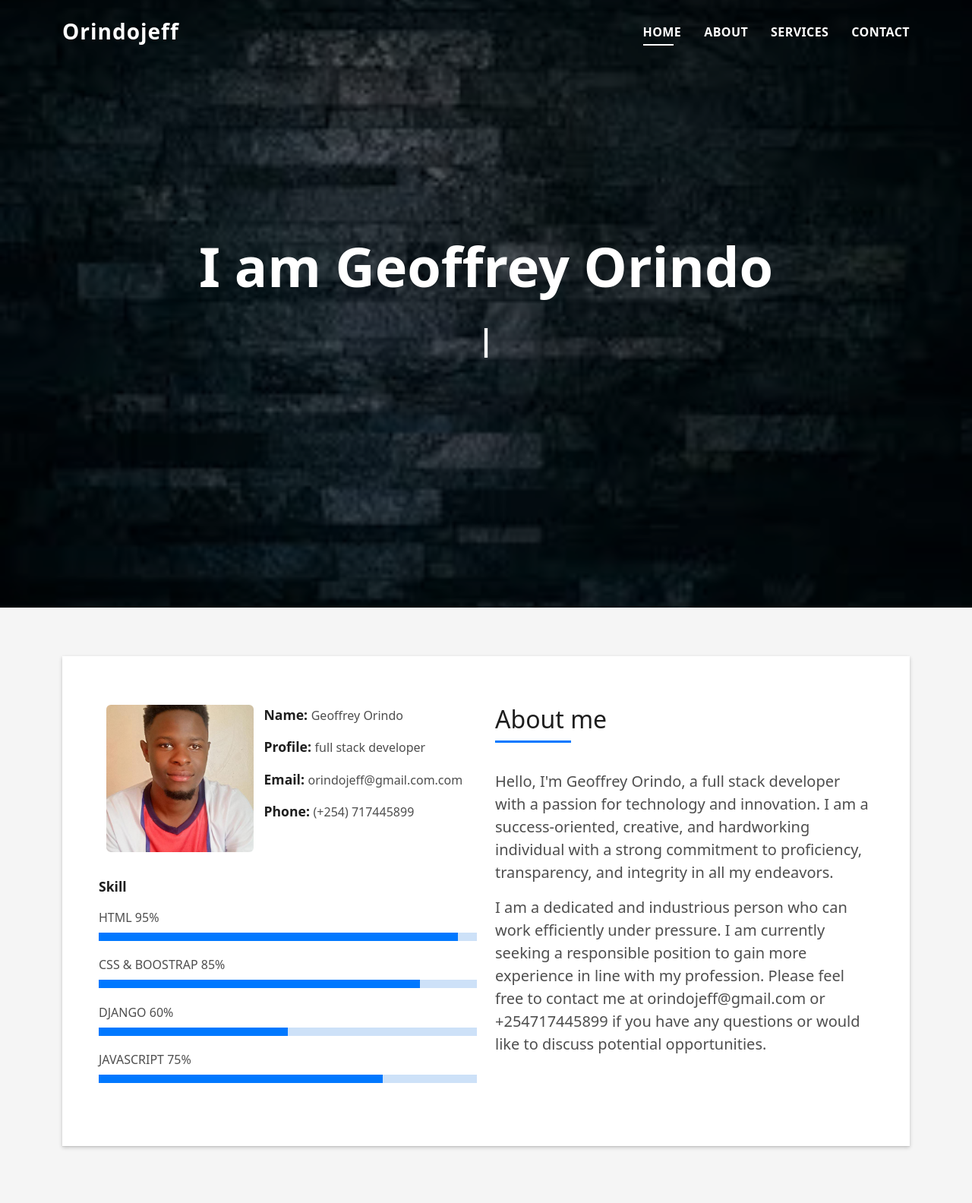
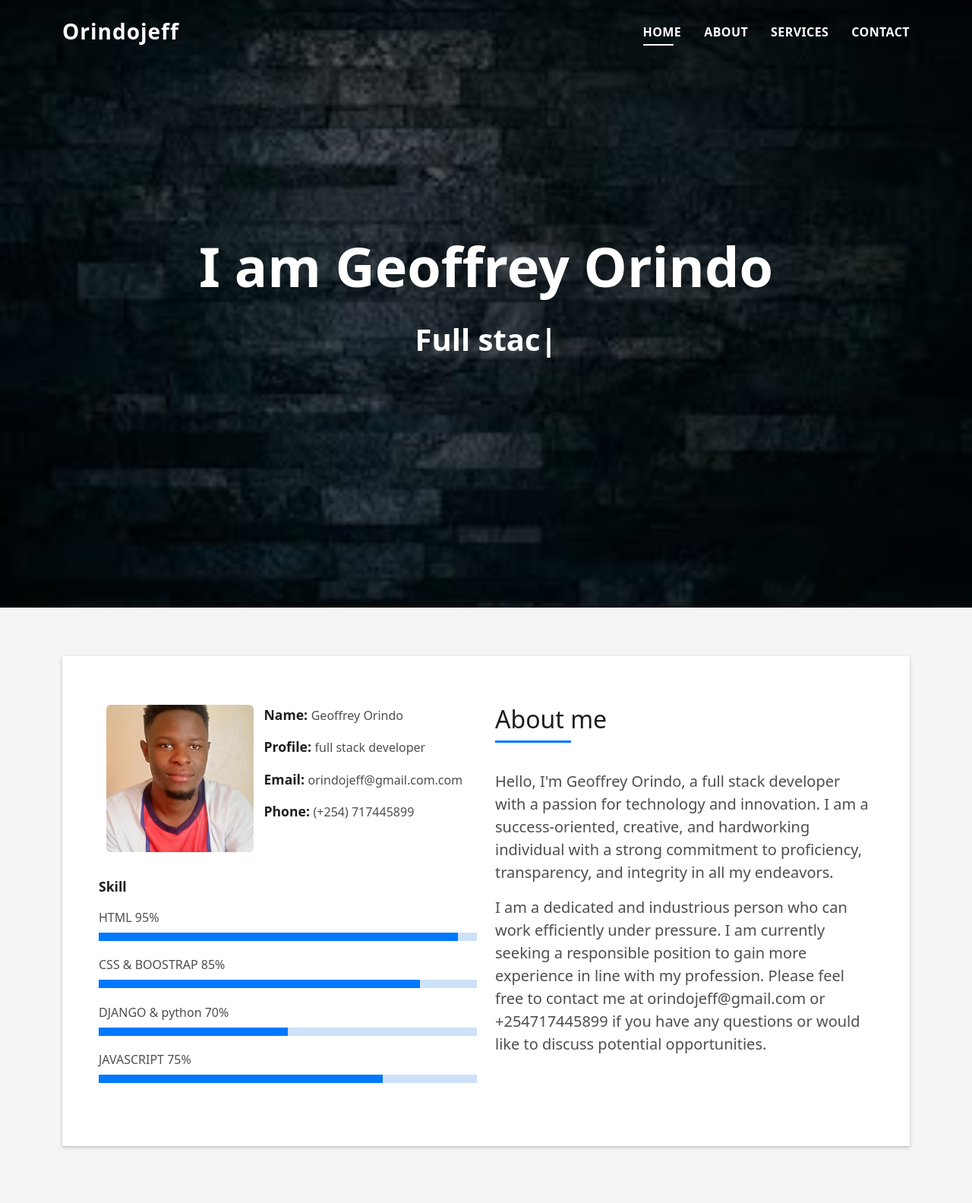
Before and after one commit to orindojeff/portfolio, a Django app: page / in a window 1280 px wide. Shown: the top 1584 px of the page at 76% size. Run offline with Django 4.2, Linux system fonts and the light colour scheme; some libraries are stand-ins or nearby versions.

Commit message:
made afew changes

```diff
--- a/templates/index.html
+++ b/templates/index.html
@@ -69,7 +69,7 @@
         <div class="container">
           <!--<p class="display-6 color-d">Hello, world!</p>-->
           <h1 class="hero-title mb-4">I am Geoffrey Orindo</h1>
-          <p class="hero-subtitle"><span id="typed-jobtitles" data-typed-items="Full stack developer(django), Software engineer, Graphics designer, Videograppher, Freelancer"></span></p>
+          <p class="hero-subtitle"><span id="typed-jobtitles" data-typed-items="Full stack developer(django & python), Software engineer, Graphics designer, Videograppher, Freelancer"></span></p>
 
           <!-- <p class="pt-3"><a class="btn btn-primary btn js-scroll px-4" href="#about" role="button">Learn More</a></p> -->
         </div>
@@ -112,7 +112,7 @@
                     <div class="progress">
                       <div class="progress-bar" role="progressbar" style="width: 85%" aria-valuenow="85" aria-valuemin="0" aria-valuemax="100"></div>
                     </div>
-                    <span>DJANGO</span> <span class="pull-right">60%</span>
+                    <span>DJANGO & python </span> <span class="pull-right">70%</span>
                     <div class="progress">
                       <div class="progress-bar" role="progressbar" style="width: 50%" aria-valuenow="50" aria-valuemin="0" aria-valuemax="100"></div>
                     </div>
```
